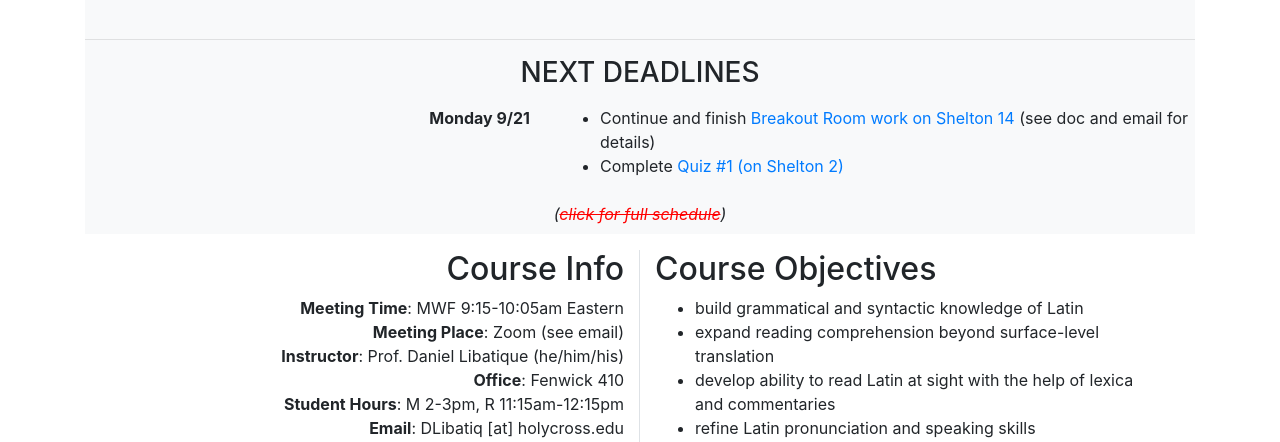
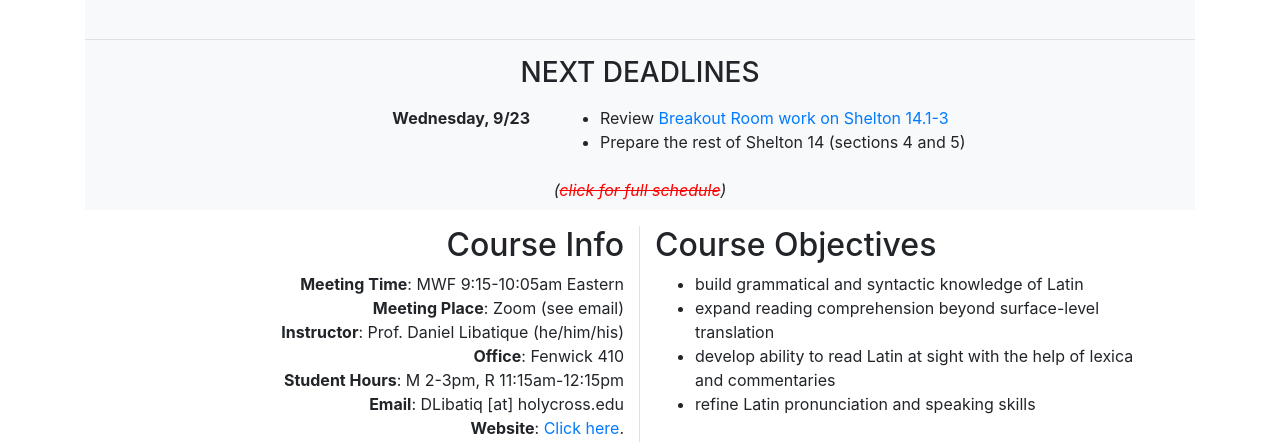
Before and after one commit to DLibatique/f20_courses, a Django app: template latn213/templates/latn213/index.html in a window 1280 px wide. Shown: the part 461-903 px from the top of the page. Run offline with Django 3.2, Linux system fonts and the light colour scheme; the template is opened without the code that fills it, so the values that code supplies are empty; some libraries are stand-ins or nearby versions.

Commit message:
updated plan for 9/23

```diff
--- a/latn213/templates/latn213/index.html
+++ b/latn213/templates/latn213/index.html
@@ -17,12 +17,12 @@
 
   {% if not x %}
   <dl class="mb-0 row">
-    <dt class="col-sm-5 text-right" {% else %}<h5 class="text-center" {% endif %}>Monday 9/21{% if x %}</h5>{% else %}</dt>
+    <dt class="col-sm-5 text-right" {% else %}<h5 class="text-center" {% endif %}>Wednesday, 9/23{% if x %}</h5>{% else %}</dt>
     <dd class="col-sm-7">
       {% endif %}
       <ul>
-        <li>Continue and finish <a href="https://docs.google.com/document/d/1qvzJA0fQPMBxf23T25O1UkC34twn3ASbJS9j7HynoYY/edit?usp=sharing">Breakout Room work on Shelton 14</a> (see doc and email for details)</li>
-        <li>Complete <a href="https://docs.google.com/document/d/1fVFRCim2wj0aq57yrlVCdGnmfBxCCdq-3QzRTpETJIo/edit?usp=sharing">Quiz #1 (on Shelton 2)</a></li>
+        <li>Review <a href="https://docs.google.com/document/d/1qvzJA0fQPMBxf23T25O1UkC34twn3ASbJS9j7HynoYY/edit?usp=sharing">Breakout Room work on Shelton 14.1-3</a></li>
+        <li>Prepare the rest of Shelton 14 (sections 4 and 5)</a></li>
       </ul>
       {% if not x %}
     </dd>
--- a/latn213/templates/latn213/pages/schedule.html
+++ b/latn213/templates/latn213/pages/schedule.html
@@ -136,6 +136,11 @@
       <li>Complete <a href="https://docs.google.com/document/d/1fVFRCim2wj0aq57yrlVCdGnmfBxCCdq-3QzRTpETJIo/edit?usp=sharing">Quiz #1 (on Shelton 2)</a></li>
     </ul>
     <h5>Wednesday, September 23</h5>
+    <ul>
+      <li>Review <a href="https://docs.google.com/document/d/1qvzJA0fQPMBxf23T25O1UkC34twn3ASbJS9j7HynoYY/edit?usp=sharing">Breakout Room work on Shelton 14.1-3</a></li>
+      <li>Prepare the rest of Shelton 14 (sections 4 and 5)</a></li>
+    </ul>
+
     <h5>Friday, September 25</h5>
 
     <hr>
```
